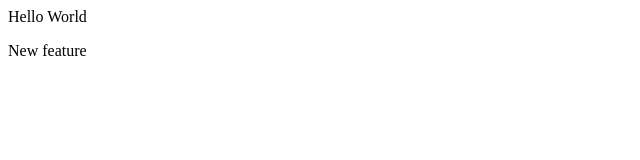
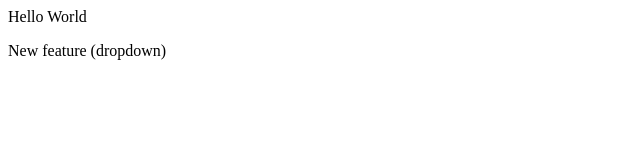
Before and after one commit to Dhruv140606/Demo, a plain HTML site: page index.html in a window 1280 px wide. Shown: the full height of the page, 0-640 px from the left. Drawn offline with Linux system fonts and the light colour scheme.

Commit message:
Added dropdown

```diff
--- a/index.html
+++ b/index.html
@@ -1,2 +1,2 @@
 <p>Hello World</p>
-<p>New feature</p>
+<p>New feature (dropdown)</p>
```
